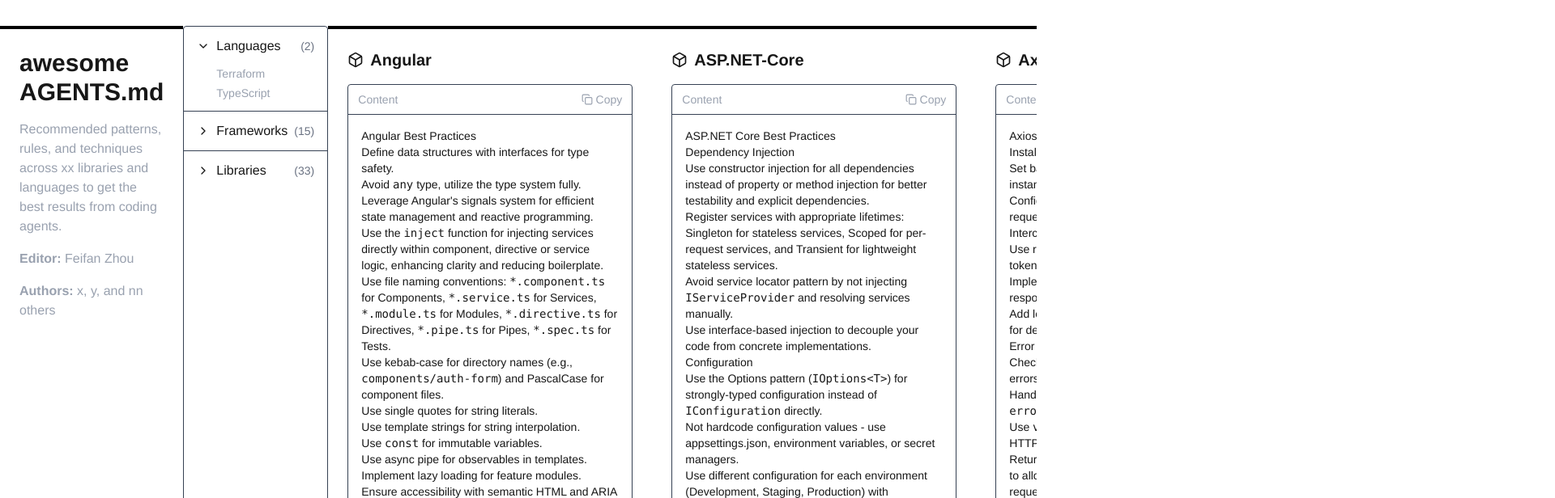
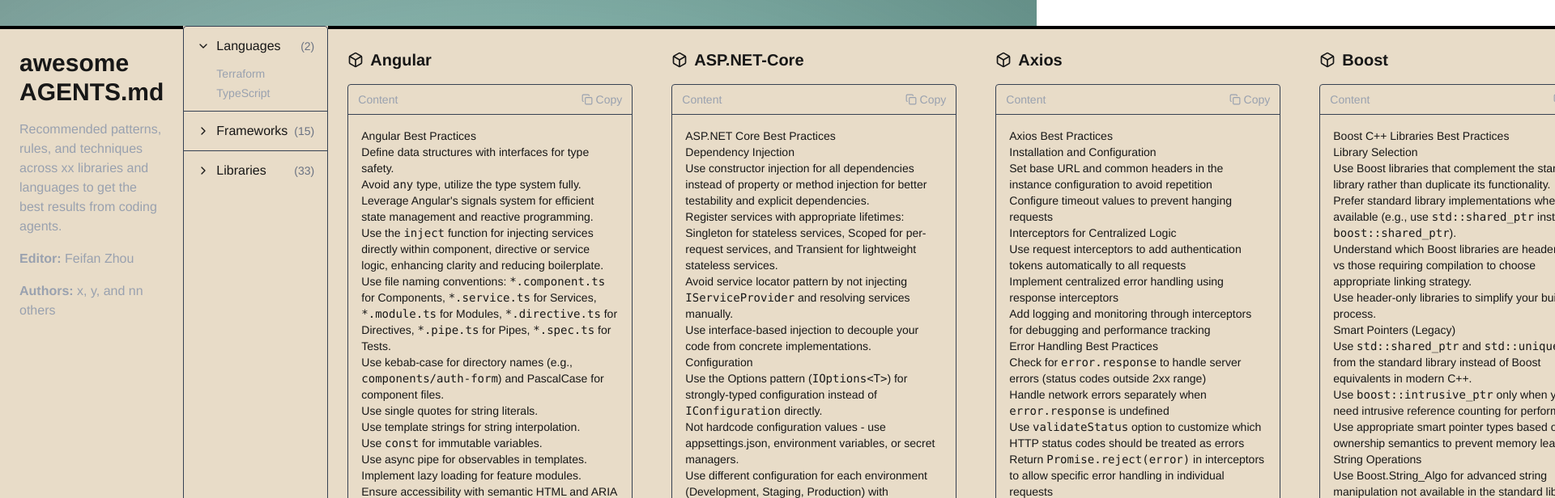
Before and after one commit to tanagram/awesomeagents.md, a Next.js app: page / in a window 1280 px wide. Shown: the top 616 px of the page at 81% size, 1920 px wide, since content can reach past the window. Built offline with nearby package versions, Linux system fonts and the light colour scheme.

Commit message:
Add basic backgrounds

```diff
--- a/src/app/page.tsx
+++ b/src/app/page.tsx
@@ -10,8 +10,12 @@
   const contentEntries = await getContentEntries();
 
   return (
-    <div className="p8 grid min-h-screen justify-items-center">
-      <div className="flex h-screen w-full flex-col gap-6 p-8 pl-0 md:flex-row md:gap-0 md:overflow-x-auto">
+    <>
+      <div className="pointer-events-none fixed inset-0 bg-linear-to-r from-[#9ac5be] via-[#8dbdb5] to-[#7eb3aa]"></div>
+      <div className="pointer-events-none fixed inset-0 bg-[radial-gradient(ellipse_at_center,transparent_0%,transparent_40%,rgba(0,0,0,0.2)_100%)]"></div>
+      <div className="relative grid min-h-screen w-fit justify-items-center">
+        <div className="flex h-screen w-full flex-col gap-6 p-8 pl-0 md:flex-row md:gap-0">
+          <div className="flex h-full w-full flex-col gap-6 bg-[#e8dcc8] md:flex-row md:gap-0 md:overflow-x-auto">
             <TitleCard />
             <TableOfContents data={tocData} />
             {contentEntries.map((entry, index) => (
@@ -24,5 +28,7 @@
             ))}
           </div>
         </div>
+      </div>
+    </>
   );
 }
```
Lines whose indentation alone changed are shown as unchanged.
